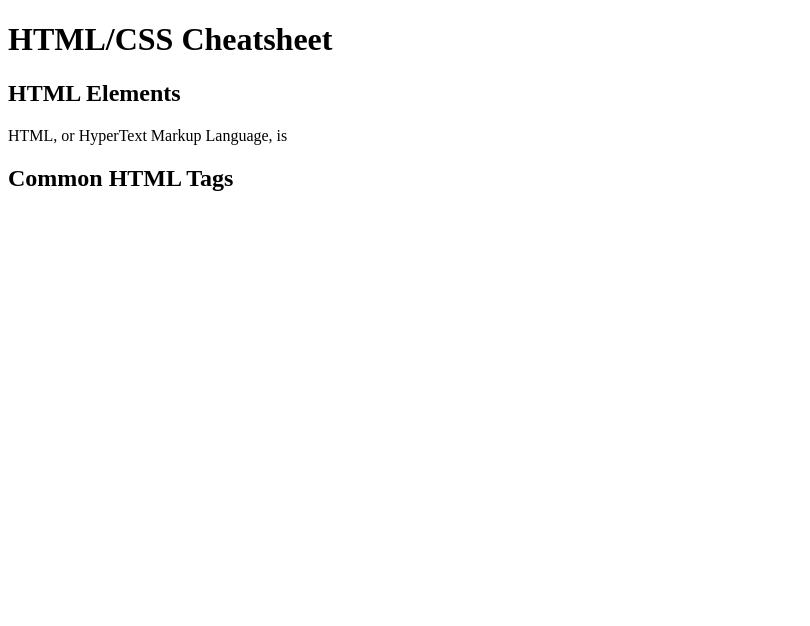
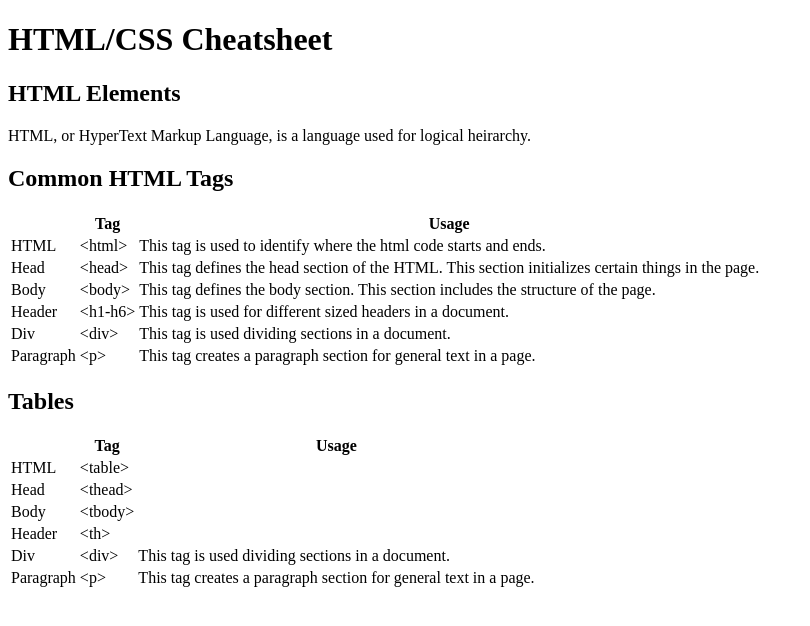
Before and after one commit to amichel36/Cheatsheet, a plain HTML site: page index.html in a window 1280 px wide. Shown: the whole page, without its empty margins (0-810 px from the left). Drawn offline with Linux system fonts and the light colour scheme.

Commit message:
Added second table. Started stylesheet.

```diff
--- a/index.html
+++ b/index.html
@@ -14,13 +14,89 @@
 		<h2>
 			HTML Elements
 		</h2>
-		<p>HTML, or HyperText Markup Language, is </p>
+		<p>HTML, or HyperText Markup Language, is a language used for logical heirarchy.</p>
 
 		<h2>Common HTML Tags</h2>
-		<table>
+		<table class="info">
 			<thead>
-				<tr></td>
+				<th></th>
+				<th class="table_header">Tag</th>
+				<th class="table_header">Usage</th>
 			</thead>
+			<tbody>
+				<tr>
+					<td class="table_header">HTML</td>
+					<td>&lthtml&gt</td>
+					<td>This tag is used to identify where the html code starts and ends.</td>
+				</tr>
+				<tr>
+					<td class="table_header">Head</td>
+					<td>&lthead&gt</td>
+					<td>This tag defines the head section of the HTML. This section initializes certain things in the page.</td>
+				</tr>
+				<tr>
+					<td class="table_header">Body</td>
+					<td>&ltbody&gt</td>
+					<td>This tag defines the body section. This section includes the structure of the page.</td>
+				</tr>
+				<tr>
+					<td class="table_header">Header</td>
+					<td>&lth1-h6&gt</td>
+					<td>This tag is used for different sized headers in a document.</td>
+				</tr>
+				<tr>
+					<td class="table_header">Div</td>
+					<td>&ltdiv&gt</td>
+					<td>This tag is used dividing sections in a document.</td>
+				</tr>
+				<tr>
+					<td class="table_header">Paragraph</td>
+					<td>&ltp&gt</td>
+					<td>This tag creates a paragraph section for general text in a page.</td>
+				</tr>
+			</tbody>
+
+		</table>
+
+		<h2>Tables</h2>
+		<table class="Tables">
+			<thead>
+				<th></th>
+				<th class="table_header">Tag</th>
+				<th class="table_header">Usage</th>
+			</thead>
+			<tbody>
+				<tr>
+					<td class="table_header">HTML</td>
+					<td>&lttable&gt</td>
+					<td></td>
+				</tr>
+				<tr>
+					<td class="table_header">Head</td>
+					<td>&ltthead&gt</td>
+					<td></td>
+				</tr>
+				<tr>
+					<td class="table_header">Body</td>
+					<td>&lttbody&gt</td>
+					<td></td>
+				</tr>
+				<tr>
+					<td class="table_header">Header</td>
+					<td>&ltth&gt</td>
+					<td></td>
+				</tr>
+				<tr>
+					<td class="table_header">Div</td>
+					<td>&ltdiv&gt</td>
+					<td>This tag is used dividing sections in a document.</td>
+				</tr>
+				<tr>
+					<td class="table_header">Paragraph</td>
+					<td>&ltp&gt</td>
+					<td>This tag creates a paragraph section for general text in a page.</td>
+				</tr>
+			</tbody>
 
 		</table>
 	</body>
--- a/resources/css/style.css
+++ b/resources/css/style.css
@@ -0,0 +1,6 @@
+
+
+h1 {
+  font-family: "Georgia";
+  background-color: #50514F;
+}
```
